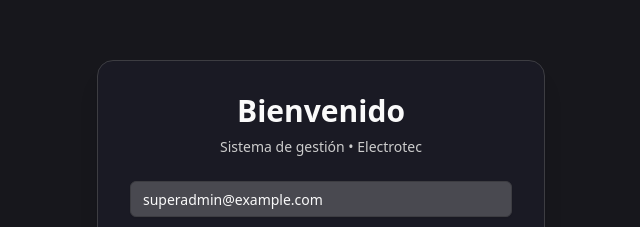
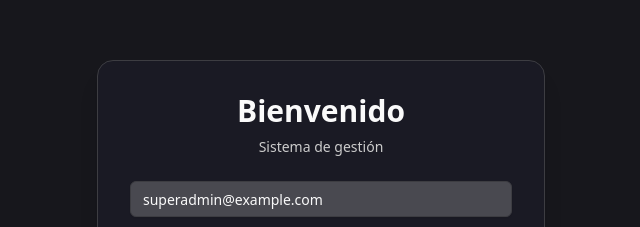
Before and after one commit to pablopuntin/ERPMulti-front, a Next.js app: page / in a window 1280 px wide. Shown: the part 149-376 px from the top of the page, without its empty margins (319-959 px from the left). Built offline with nearby package versions, Linux system fonts and the light colour scheme; no server answers.

Commit message:
prueba inicial

```diff
--- a/src/app/page.tsx
+++ b/src/app/page.tsx
@@ -43,7 +43,7 @@
           Bienvenido
         </h1>
         <p className="text-center text-sm text-muted-foreground mb-6">
-          Sistema de gestión • Electrotec
+          Sistema de gestión
         </p>
 
         {/* Error Message */}
```
